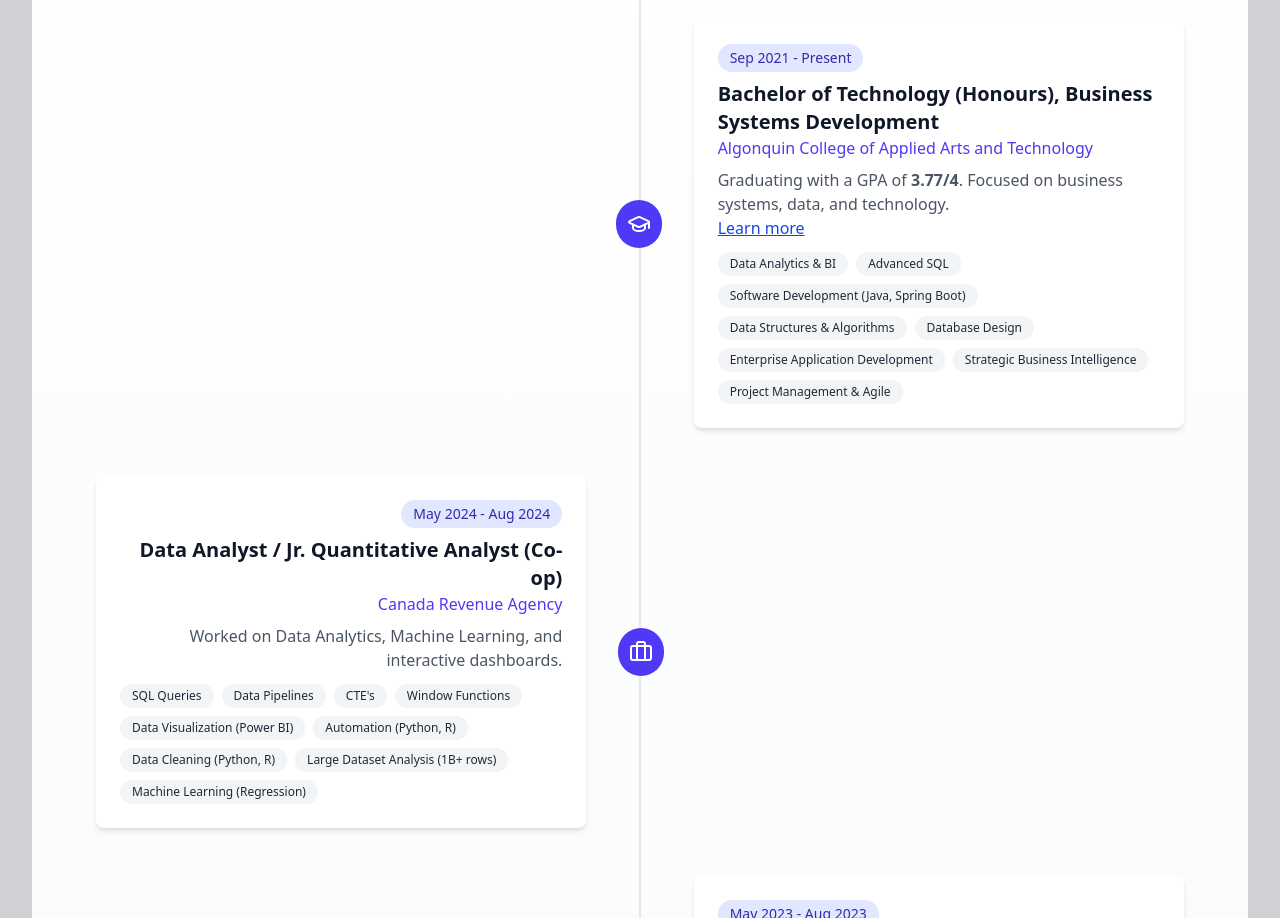
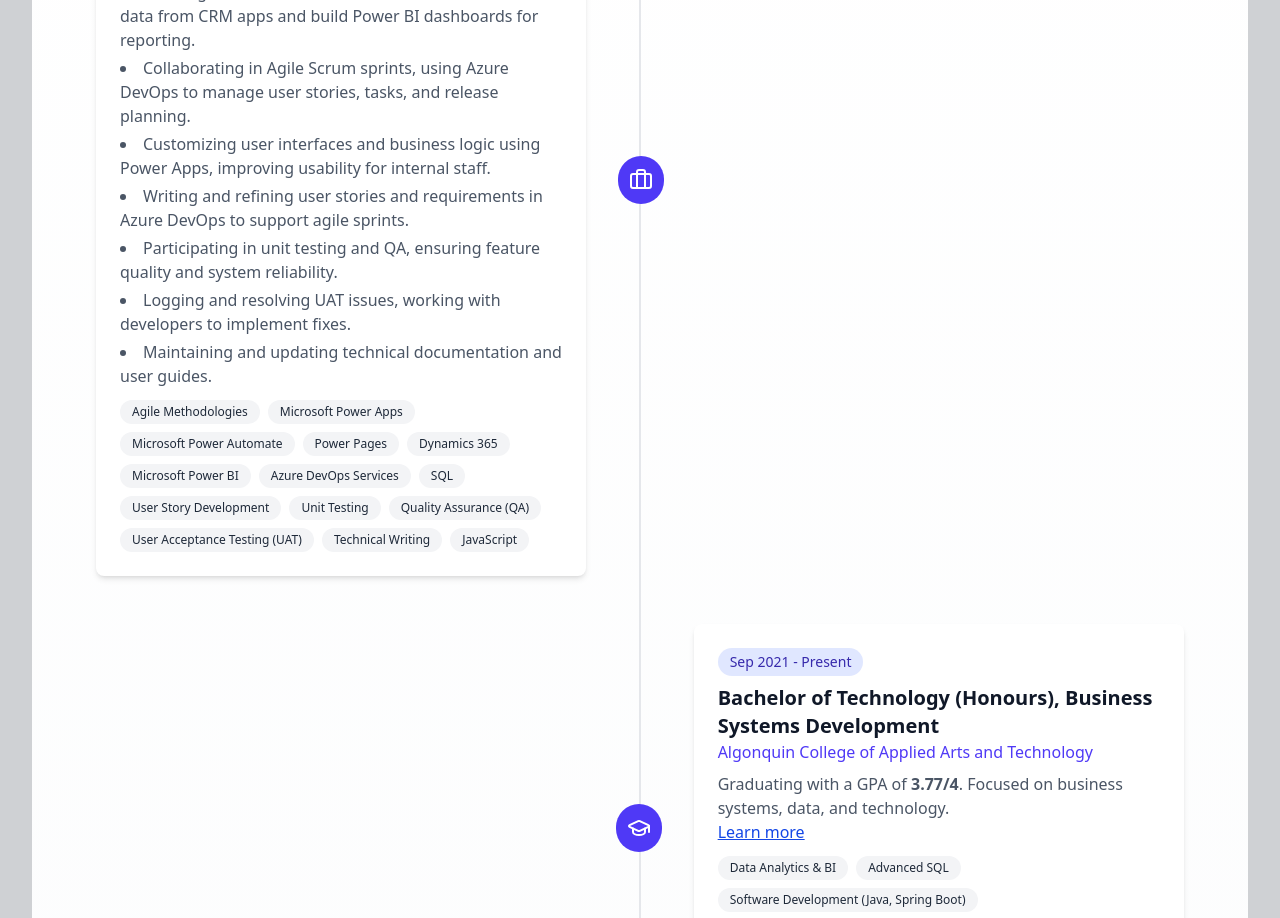
Before and after one commit to cblankenback/my-portfolio, a React (Vite) app: page / in a window 1280 px wide. Shown: the part 3280-4198 px from the top of the page. Built offline with nearby package versions, Linux system fonts and the light colour scheme.

Commit message:
added new projected and job

```diff
--- a/package.json
+++ b/package.json
@@ -16,7 +16,7 @@
     "@tsparticles/engine": "^3.8.1",
     "@tsparticles/react": "^3.0.0",
     "framer-motion": "^12.10.1",
-    "lucide-react": "^0.508.0",
+    "lucide-react": "^0.511.0",
     "react": "^19.1.0",
     "react-dom": "^19.1.0",
     "three": "^0.176.0",
--- a/src/components/Projects.tsx
+++ b/src/components/Projects.tsx
@@ -9,6 +9,7 @@
 import androidImg from "../assets/android.png";
 import amazonImg from "../assets/amazon.png";
 import portfolioImg from "../assets/profolio.png";
+import azureDataImg from "../assets/azuredata.png";
 
 // TypeScript type for a project
 interface Project {
@@ -44,6 +45,35 @@
     ],
     image: hackathonMeImg,
     modalImage: hackathonImg,
+  },
+  {
+    title: 'Azure Data Engineering Project on COVID-19 Dataset',
+    description: 'End-to-end cloud ETL and analytics for COVID-19 data.',
+    tech: ['Azure Data Lake', 'Azure Key Vault', 'Python', "PySpark", 'Azure Data Factory', 'Azure Databricks', 'Azure Synapse', 'Power BI'],
+    github: 'https://github.com/cblankenback/covid19-canada-azure-pipeline',
+    details: [
+      'Problem: End-to-end cloud ETL and analytics for COVID-19 data.',
+      'Solution: Built a scalable data pipeline using Azure services.',
+      'Key Features:',
+        'Data Sources (15k+ rows):',
+        '  - COVID-19 death data set (Health Canada)',
+        '  - COVID-19 vaccine data set (Health Canada)',
+        '  - Population data set (Statistics Canada)',
+        'Azure Data Lake Gen2: Raw-data landing zone and transformed-data zone.',
+        'Azure Data Factory:',
+          '  - Ingest raw CSV/JSON into Data Lake',
+          '  - Trigger Databricks notebooks for cleaning & transformation',
+        'Databricks (PySpark):',
+          '  - Clean nulls/blanks and cast types',
+          '  - Build snow flake schema: dim_date, dim_province, dim_population, fact_covid, fact_vaccination',
+          '  - Write transformed CSV back to Data Lake',
+        'Azure Synapse/SQL: Ingest transformed CSV into relational tables.',
+        'Power BI Dashboard:',
+          '  - Connect to Azure SQL tables',
+          '  - KPI cards, time series charts, filled map by province, and % metrics',
+      'Impact: Demonstrates scalable, maintainable cloud ETL and analytics for real-world data.'
+    ],
+    image: azureDataImg,
   },
   {
     title: 'OSSO Automation Project',
@@ -131,6 +161,7 @@
     ],
     image: portfolioImg,
   },
+
 ];
 
 function ProjectModal({ project, isOpen, onClose }: ProjectModalProps) {
@@ -150,14 +181,15 @@
     for (let i = startIdx + 1; i < project.details.length; i++) {
       const line = project.details[i];
       // Stop if we hit another section
-      if (/^(problem|solution|impact):/i.test(line)) break;
-      features.push(line.replace(/^[-•\s]+/, '').trim());
+      if (/^(problem|solution|impact):/i.test(line.trim())) break; // Check trimmed line for section start
+      features.push(line); // Keep the raw line with indentation
     }
     // If no lines after, try to split the Key Features line itself
     if (features.length === 0) {
       const keyLine = project.details[startIdx];
-      const split = keyLine.split(':')[1]?.split(/,|\n/).map(f => f.trim()).filter(Boolean) || [];
-      return split;
+      const split = keyLine.split(':')[1]?.split(/\n/).map(f => f.trim()).filter(Boolean) || []; // Split only by newline here if needed
+      // Decide if we need to process these split lines further for indentation
+      return split; // Or process split lines to add back assumed indentation?
     }
     return features;
   };
@@ -222,9 +254,11 @@
               {keyFeatures.length > 0 && (
                 <div>
                   <h4 className="font-bold text-base mb-1">Key Features</h4>
-                  <ul className="list-disc pl-5 space-y-1">
+                  <ul className="list-none pl-0 space-y-1">
                     {keyFeatures.map((feature, i) => (
-                      <li key={i} className="text-gray-900">{feature}</li>
+                      <li key={i} className={`text-gray-900 ${feature.startsWith('  - ') ? 'pl-4' : ''}`}>
+                        {feature.startsWith('  - ') ? <span className="inline-block mr-2">•</span> : ''}{feature.replace(/^\s*-?\s*/, '').trim()}
+                      </li>
                     ))}
                   </ul>
                 </div>
--- a/src/components/Skills.tsx
+++ b/src/components/Skills.tsx
@@ -14,7 +14,7 @@
     category: 'Software Development',
     icon: Code,
     skills: [
-      'Java', 'Kotlin', 'JavaScript', 'TypeScript', 'React', 'HTML', 'CSS', 'Spring Boot', 'Spring Security', 'Node.js', 'Git', 'GitHub', 'Docker', 'Maven', 'Gradle', 'Postman', 'Cursor (AI coding)', 'CRUD', 'RestFul APIs'
+      'Java', 'Kotlin', 'JavaScript', 'TypeScript', 'React', 'HTML', 'CSS', 'Spring Boot', 'Spring Security', 'Node.js', 'Git', 'GitHub', 'Docker', 'Maven', 'Gradle', 'Postman', 'Cursor (AI coding)', 'CRUD', 'RestFul APIs', 'Power Pages', 'Power Automate', 'Power Apps', 'Dynamics 365'
     ],
   },
   {
@@ -25,10 +25,17 @@
     ],
   },
   {
+    category: 'Data Engineering',
+    icon: Database,
+    skills: [
+      'Azure Data Lake', 'Azure Data Factory', 'Azure Databricks', 'Azure Synapse', 'Azure Key Vault', 'ETL/ELT', 'Data Warehousing', 'Data Modeling', 'Data Governance', 'Data Security', 'Data Quality', 'PySpark', 'Data Pipeline Design'
+    ],
+  },
+  {
     category: 'Cloud & DevOps',
     icon: Cloud,
     skills: [
-      'Azure','Github', 'Git', 'AWS', 'CI/CD', 'Agile (Scrum)', 'Power Automate'
+      'Azure','Azure DevOps', 'Github', 'Git', 'AWS', 'CI/CD', 'Agile (Scrum)', 'Power Automate'
     ],
   },
   {
@@ -56,7 +63,7 @@
     category: 'Professional Skills',
     icon: Users,
     skills: [
-      'Teamwork', 'Communication', 'Problem Solving', 'Object-Oriented Design', 'Authentication & Authorization', 'Unit Testing', 'Project Management', 'Stakeholder Management'
+      'Teamwork', 'Communication', 'Problem Solving', 'Object-Oriented Design', 'Authentication & Authorization', 'Unit Testing', 'QA', 'UAT', 'Project Management', 'Stakeholder Management', 'Technical Documentation', 'User Story Refinement'
     ],
   },
 ];
--- a/src/components/Timeline.tsx
+++ b/src/components/Timeline.tsx
@@ -7,13 +7,32 @@
     year: 'May 2025 - Present',
     title: 'Software Developer (Co-op)',
     company: 'Natural Resources Canada',
-    description: 'Developing software solutions as part of a government Co-Op program.',
+    description: [
+      'Developing full-stack public-facing web pages using Power Pages for the front end and Power Automate / Dynamics 365 for backend workflows and data integration.',
+      'Creating internal tools and documentation to extract data from CRM apps and build Power BI dashboards for reporting.',
+      'Collaborating in Agile Scrum sprints, using Azure DevOps to manage user stories, tasks, and release planning.',
+      'Customizing user interfaces and business logic using Power Apps, improving usability for internal staff.',
+      'Writing and refining user stories and requirements in Azure DevOps to support agile sprints.',
+      'Participating in unit testing and QA, ensuring feature quality and system reliability.',
+      'Logging and resolving UAT issues, working with developers to implement fixes.',
+      'Maintaining and updating technical documentation and user guides.',
+    ],
     icon: 'work',
     skills: [
-      'Agile Development',
-      'Software Maintenance',
-      'Troubleshooting',
-      'Team Collaboration',
+      'Agile Methodologies',
+      'Microsoft Power Apps',
+      'Microsoft Power Automate',
+      'Power Pages',
+      'Dynamics 365',
+      'Microsoft Power BI',
+      'Azure DevOps Services',
+      'SQL',
+      'User Story Development',
+      'Unit Testing',
+      'Quality Assurance (QA)',
+      'User Acceptance Testing (UAT)',
+      'Technical Writing',
+      'JavaScript',
     ],
   },
   {
@@ -39,45 +58,67 @@
     year: 'May 2024 - Aug 2024',
     title: 'Data Analyst / Jr. Quantitative Analyst (Co-op)',
     company: 'Canada Revenue Agency',
-    description: 'Worked on Data Analytics, Machine Learning, and interactive dashboards.',
+    description: [
+      'Created a data pipeline and automation script to import and clean third-party vendor data into SQL databases, enabling daily processing of 5K+ records that couldn\'t be handled manually.',
+      'Developed SQL queries and designed Power BI dashboards to visualize data sets of 100M+ rows.',
+      'Built 2 reusable Python and R scripts that remain in active use by the team.',
+      'Found inconsistencies affecting ~15% of records in large datasets and suggested fixes which were then implemented.',
+    ],
     icon: 'work',
     skills: [
-      'SQL Queries',
+      'SQL',
+      'Power BI',
+      'Python',
+      'R',
       'Data Pipelines',
-      "CTE's",
-      "Window Functions",
-      'Data Visualization (Power BI)',
-      'Automation (Python, R)',
-      'Data Cleaning (Python, R)',
-      'Large Dataset Analysis (1B+ rows)',
-      'Machine Learning (Regression)',
+      'Data Cleaning',
+      'Large Dataset Analysis',
+      'Machine Learning',
+      'Business Intelligence',
+      'Agile Methodologies',
+      'Pandas',
+      'Jupyter',
+      'SAS Viya',
     ],
   },
   {
     year: 'May 2023 - Aug 2023',
     title: 'Info Tech User Support Assistant (Internship)',
     company: 'City of Ottawa',
-    description: 'Provided IT user support, created training videos, managed user account permissions, and more as part of an internship program.',
+    description: [
+      'Created training documents and videos for future new hires onboarding.',
+      'Provided technical assistance and support to customers via phone, email, and online chat.',
+      'Troubleshoot and resolve technical issues, answered employee questions, and provided training and guidance as needed.',
+      'Documented customer interactions and technical issues in a fast-paced, deadline-driven environment.',
+    ],
     icon: 'work',
     skills: [
       'User Support',
-      'Active Directory & Azure',
-      'Documentation & Training',
-      'Remote Tool Support',
-      'Knowledge Management',
+      'Troubleshooting',
+      'Documentation',
+      'Communication',
+      'Time Management',
+      'Self-Motivation',
+      'Remote Tools',
+      'Project Management',
     ],
   },
   {
     year: 'May 2022 - Aug 2022',
     title: 'Info Tech User Support Assistant (Internship)',
     company: 'City of Ottawa',
-    description: 'Provided IT user support as part of an internship program.',
+    description: [
+      'Worked in a team of 10-15 professionals whose mandate was to provide innovative and strategic technology solutions to City of Ottawa employees.',
+      'Responsible for providing technical assistance and support to customers via phone, email, and online chat. Duties included troubleshooting and resolving technical issues, answering employee questions, and providing training and guidance as needed.',
+      'Documented customer interactions and technical issues in a detailed/accurate manner in a fast-paced, deadline-driven environment.',
+    ],
     icon: 'work',
     skills: [
       'User Support',
+      'Teamwork',
+      'Troubleshooting',
       'Documentation',
-      'Remote Tool Support',
-      'Knowledge Management',
+      'Communication',
     ],
   },
 ];
@@ -129,7 +170,7 @@
                     <h3 className="text-xl font-bold text-gray-900">{item.title}</h3>
                     <p className="text-indigo-600 font-medium">{item.company}</p>
 
-                    <p className="text-gray-600 mt-2">
+                    <p className="text-gray-600 mt-2 text-left">
                       {item.icon === 'education' ? (
                         <>
                           Graduating with a GPA of <strong>3.77/4</strong>. Focused on business systems,
@@ -144,9 +185,15 @@
                             Learn more
                           </a>
                         </>
+                      ) : (Array.isArray(item.description) ? (
+                        <ul className="list-disc list-inside space-y-1 text-left">
+                          {item.description.map((point, i) => (
+                            <li key={i}>{point}</li>
+                          ))}
+                        </ul>
                       ) : (
                         item.description
-                      )}
+                      ))}
                     </p>
 
                     {item.skills?.length > 0 && (
```
Also changed, not shown: src/assets/azuredata.png (added), 1 other file (tests, documents, lock files or other folders).
